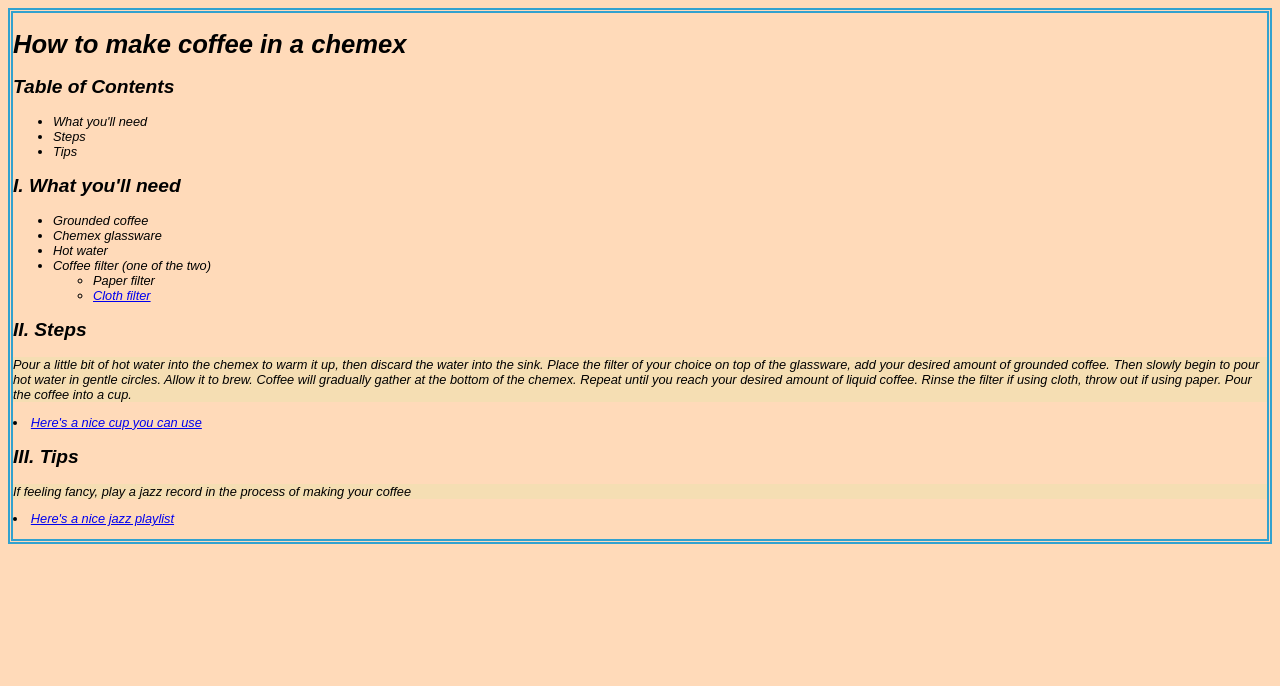
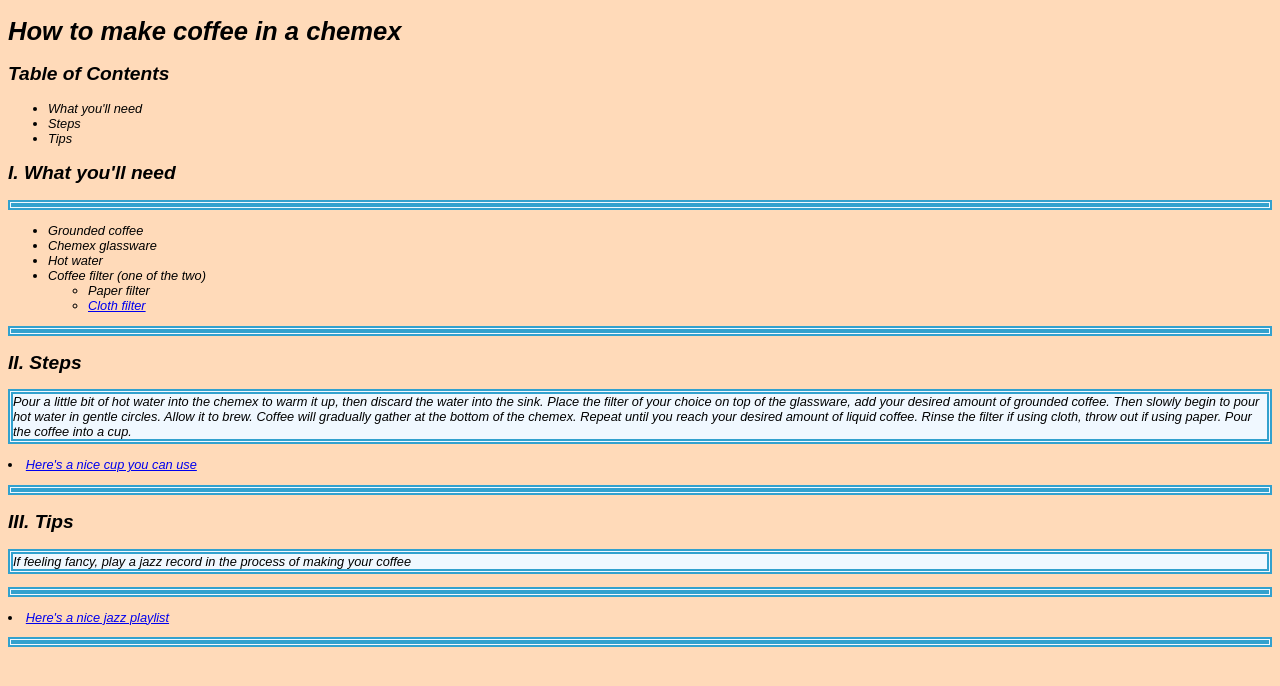
Before and after one commit to nikatitov/redesigned-invention, a plain HTML site: page subject.html in a window 1280 px wide. Drawn offline with Linux system fonts and the light colour scheme.

Commit message:
Update mystyle.css

```diff
--- a/mystyle.css
+++ b/mystyle.css
@@ -3,10 +3,10 @@ body {
 
 font: caption;
         font-style: italic;
-        border: thick double #32a1ce;
         font-size: 80%;
 
 }
 
-p { background-color: wheat;
+p { background-color: aliceblue;
+border: thick double #32a1ce;
 }
```
